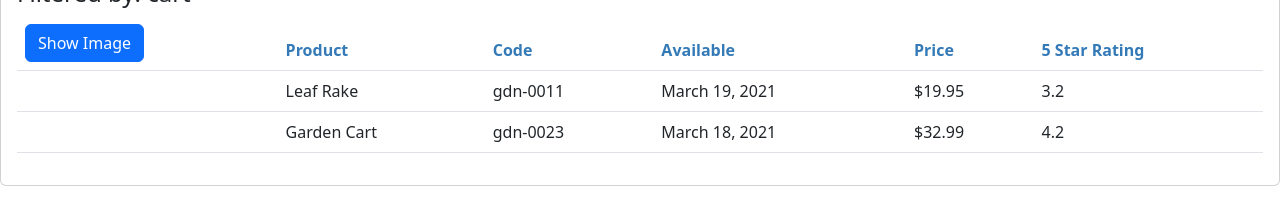
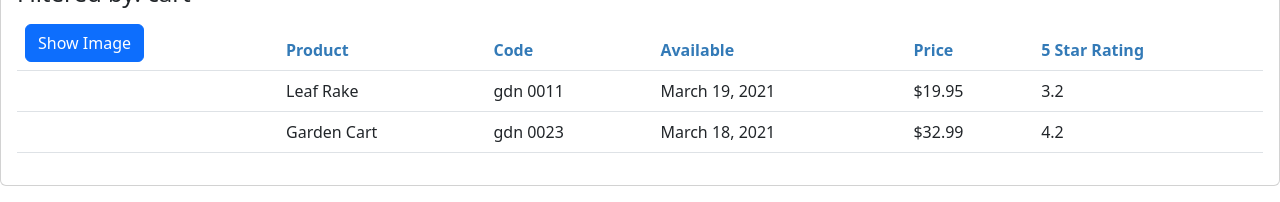
Before and after one commit to kandance/apm, an Angular app: page / in a window 1280 px wide. Shown: the part 165-367 px from the top of the page. Built offline with nearby package versions, Linux system fonts and the light colour scheme.

Commit message:
added custom pipe, convertToSpaces

```diff
--- a/src/app/app.module.ts
+++ b/src/app/app.module.ts
@@ -4,9 +4,10 @@
 
 import { AppComponent } from './app.component';
 import { ProductListComponent } from './products/product-list.components';
+import { ConvertToSpacesPipe } from './shared/convert-to-spaces.pipe';
 
 @NgModule({
-  declarations: [AppComponent, ProductListComponent],
+  declarations: [AppComponent, ProductListComponent, ConvertToSpacesPipe],
   imports: [BrowserModule, FormsModule],
   providers: [],
   bootstrap: [AppComponent],
--- a/src/app/products/product-list.component.html
+++ b/src/app/products/product-list.component.html
@@ -42,7 +42,9 @@
               />
             </td>
             <td>{{ product.productName }}</td>
-            <td>{{ product.productCode | lowercase }}</td>
+            <td>
+              {{ product.productCode | lowercase | convertToSpaces: "-" }}
+            </td>
             <td>{{ product.releaseDate }}</td>
             <td>{{ product.price | currency: "USD":"symbol":"1.2-2" }}</td>
             <td>{{ product.starRating }}</td>
--- /dev/null
+++ b/src/app/shared/convert-to-spaces.pipe.ts
@@ -0,0 +1,10 @@
+import { Pipe, PipeTransform } from '@angular/core';
+
+@Pipe({
+  name: 'convertToSpaces',
+})
+export class ConvertToSpacesPipe implements PipeTransform {
+  transform(value: string, character: string) {
+    return value.replace(character, ' ');
+  }
+}
```
